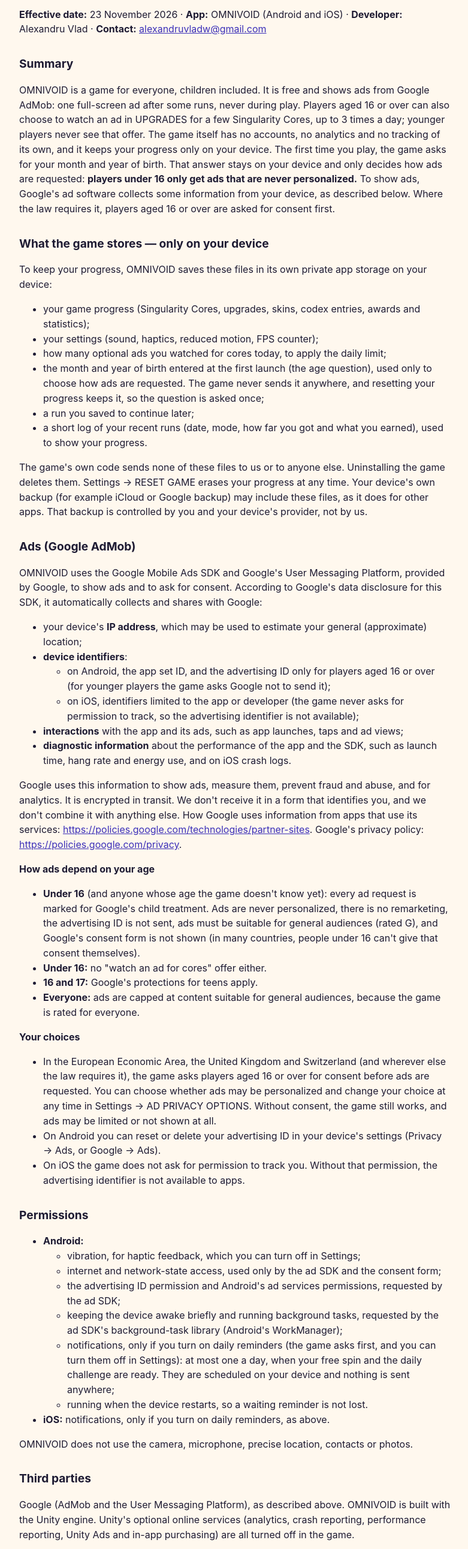
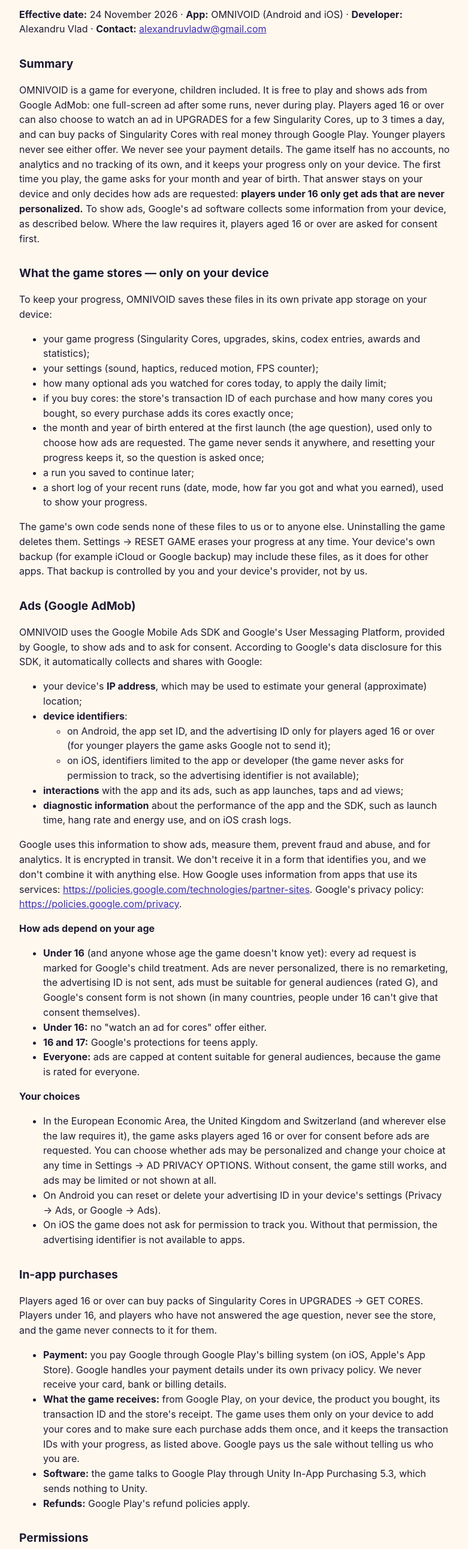
Before and after one commit to VladAlex98/VladAlex98.github.io, a plain HTML site: page privacy-policy.html in a window 1280 px wide. Shown: the part 80-2663 px from the top of the page at 60% size, without its empty margins (248-1029 px from the left). Drawn offline with Linux system fonts and the light colour scheme.

Commit message:
Privacy policy: in-app purchases of Singularity Cores for players 16 and over (24 November 2026)
Co-Authored-By: Claude Opus 5.5 <noreply@anthropic.com>

```diff
--- a/privacy-policy.html
+++ b/privacy-policy.html
@@ -9,12 +9,12 @@ code{background:#f0e6d6;padding:0 .3em;border-radius:3px}a{color:#3b2fb8}
 @media (prefers-color-scheme:dark){body{color:#f2eee6;background:#15122f}code{background:#2a2550}a{color:#9fd8ff}}
 </style></head><body>
 <h1>OMNIVOID — Privacy Policy</h1>
-<p><strong>Effective date:</strong> 23 November 2026 · <strong>App:</strong> OMNIVOID (Android and iOS) · <strong>Developer:</strong> Alexandru Vlad · <strong>Contact:</strong> <a href="mailto:alexandruvladw@gmail.com">alexandruvladw@gmail.com</a></p>
+<p><strong>Effective date:</strong> 24 November 2026 · <strong>App:</strong> OMNIVOID (Android and iOS) · <strong>Developer:</strong> Alexandru Vlad · <strong>Contact:</strong> <a href="mailto:alexandruvladw@gmail.com">alexandruvladw@gmail.com</a></p>
 <h2>Summary</h2>
-<p>OMNIVOID is a game for everyone, children included. It is free and shows ads from Google AdMob: one full-screen ad after some runs, never during play. Players aged 16 or over can also choose to watch an ad in UPGRADES for a few Singularity Cores, up to 3 times a day; younger players never see that offer. The game itself has no accounts, no analytics and no tracking of its own, and it keeps your progress only on your device. The first time you play, the game asks for your month and year of birth. That answer stays on your device and only decides how ads are requested: <strong>players under 16 only get ads that are never personalized.</strong> To show ads, Google's ad software collects some information from your device, as described below. Where the law requires it, players aged 16 or over are asked for consent first.</p>
+<p>OMNIVOID is a game for everyone, children included. It is free to play and shows ads from Google AdMob: one full-screen ad after some runs, never during play. Players aged 16 or over can also choose to watch an ad in UPGRADES for a few Singularity Cores, up to 3 times a day, and can buy packs of Singularity Cores with real money through Google Play. Younger players never see either offer. We never see your payment details. The game itself has no accounts, no analytics and no tracking of its own, and it keeps your progress only on your device. The first time you play, the game asks for your month and year of birth. That answer stays on your device and only decides how ads are requested: <strong>players under 16 only get ads that are never personalized.</strong> To show ads, Google's ad software collects some information from your device, as described below. Where the law requires it, players aged 16 or over are asked for consent first.</p>
 <h2>What the game stores — only on your device</h2>
 <p>To keep your progress, OMNIVOID saves these files in its own private app storage on your device:</p>
-<ul><li>your game progress (Singularity Cores, upgrades, skins, codex entries, awards and statistics);</li><li>your settings (sound, haptics, reduced motion, FPS counter);</li><li>how many optional ads you watched for cores today, to apply the daily limit;</li><li>the month and year of birth entered at the first launch (the age question), used only to choose how ads are requested. The game never sends it anywhere, and resetting your progress keeps it, so the question is asked once;</li><li>a run you saved to continue later;</li><li>a short log of your recent runs (date, mode, how far you got and what you earned), used to show your progress.</li></ul>
+<ul><li>your game progress (Singularity Cores, upgrades, skins, codex entries, awards and statistics);</li><li>your settings (sound, haptics, reduced motion, FPS counter);</li><li>how many optional ads you watched for cores today, to apply the daily limit;</li><li>if you buy cores: the store's transaction ID of each purchase and how many cores you bought, so every purchase adds its cores exactly once;</li><li>the month and year of birth entered at the first launch (the age question), used only to choose how ads are requested. The game never sends it anywhere, and resetting your progress keeps it, so the question is asked once;</li><li>a run you saved to continue later;</li><li>a short log of your recent runs (date, mode, how far you got and what you earned), used to show your progress.</li></ul>
 <p>The game's own code sends none of these files to us or to anyone else. Uninstalling the game deletes them. Settings → RESET GAME erases your progress at any time. Your device's own backup (for example iCloud or Google backup) may include these files, as it does for other apps. That backup is controlled by you and your device's provider, not by us.</p>
 <h2>Ads (Google AdMob)</h2>
 <p>OMNIVOID uses the Google Mobile Ads SDK and Google's User Messaging Platform, provided by Google, to show ads and to ask for consent. According to Google's data disclosure for this SDK, it automatically collects and shares with Google:</p>
@@ -24,13 +24,17 @@ code{background:#f0e6d6;padding:0 .3em;border-radius:3px}a{color:#3b2fb8}
 <ul><li><strong>Under 16</strong> (and anyone whose age the game doesn't know yet): every ad request is marked for Google's child treatment. Ads are never personalized, there is no remarketing, the advertising ID is not sent, ads must be suitable for general audiences (rated G), and Google's consent form is not shown (in many countries, people under 16 can't give that consent themselves).</li><li><strong>Under 16:</strong> no "watch an ad for cores" offer either.</li><li><strong>16 and 17:</strong> Google's protections for teens apply.</li><li><strong>Everyone:</strong> ads are capped at content suitable for general audiences, because the game is rated for everyone.</li></ul>
 <p><strong>Your choices</strong></p>
 <ul><li>In the European Economic Area, the United Kingdom and Switzerland (and wherever else the law requires it), the game asks players aged 16 or over for consent before ads are requested. You can choose whether ads may be personalized and change your choice at any time in Settings → AD PRIVACY OPTIONS. Without consent, the game still works, and ads may be limited or not shown at all.</li><li>On Android you can reset or delete your advertising ID in your device's settings (Privacy → Ads, or Google → Ads).</li><li>On iOS the game does not ask for permission to track you. Without that permission, the advertising identifier is not available to apps.</li></ul>
+<h2>In-app purchases</h2>
+<p>Players aged 16 or over can buy packs of Singularity Cores in UPGRADES → GET CORES. Players under 16, and players who have not answered the age question, never see the store, and the game never connects to it for them.</p>
+<ul><li><strong>Payment:</strong> you pay Google through Google Play's billing system (on iOS, Apple's App Store). Google handles your payment details under its own privacy policy. We never receive your card, bank or billing details.</li><li><strong>What the game receives:</strong> from Google Play, on your device, the product you bought, its transaction ID and the store's receipt. The game uses them only on your device to add your cores and to make sure each purchase adds them once, and it keeps the transaction IDs with your progress, as listed above. Google pays us the sale without telling us who you are.</li><li><strong>Software:</strong> the game talks to Google Play through Unity In-App Purchasing 5.3, which sends nothing to Unity.</li><li><strong>Refunds:</strong> Google Play's refund policies apply.</li></ul>
 <h2>Permissions</h2>
-<ul><li><strong>Android:</strong><ul><li>vibration, for haptic feedback, which you can turn off in Settings;</li><li>internet and network-state access, used only by the ad SDK and the consent form;</li><li>the advertising ID permission and Android's ad services permissions, requested by the ad SDK;</li><li>keeping the device awake briefly and running background tasks, requested by the ad SDK's background-task library (Android's WorkManager);</li><li>notifications, only if you turn on daily reminders (the game asks first, and you can turn them off in Settings): at most one a day, when your free spin and the daily challenge are ready. They are scheduled on your device and nothing is sent anywhere;</li><li>running when the device restarts, so a waiting reminder is not lost.</li></ul></li><li><strong>iOS:</strong> notifications, only if you turn on daily reminders, as above.</li></ul>
+<ul><li><strong>Android:</strong><ul><li>vibration, for haptic feedback, which you can turn off in Settings;</li><li>internet and network-state access, used only by the ad SDK and the consent form;</li><li>the advertising ID permission and Android's ad services permissions, requested by the ad SDK;</li><li>keeping the device awake briefly and running background tasks, requested by the ad SDK's background-task library (Android's WorkManager);</li><li>notifications, only if you turn on daily reminders (the game asks first, and you can turn them off in Settings): at most one a day, when your free spin and the daily challenge are ready. They are scheduled on your device and nothing is sent anywhere;</li><li>running when the device restarts, so a waiting reminder is not lost;</li><li>Google Play billing, used only when a player aged 16 or over buys a core pack.</li></ul></li><li><strong>iOS:</strong> notifications, only if you turn on daily reminders, as above.</li></ul>
 <p>OMNIVOID does not use the camera, microphone, precise location, contacts or photos.</p>
 <h2>Third parties</h2>
-<p>Google (AdMob and the User Messaging Platform), as described above. OMNIVOID is built with the Unity engine. Unity's optional online services (analytics, crash reporting, performance reporting, Unity Ads and in-app purchasing) are all turned off in the game.</p>
+<p>Google (AdMob, the User Messaging Platform and Google Play's billing for purchases), as described above. OMNIVOID is built with the Unity engine. Unity's optional online services (analytics, crash reporting, performance reporting and Unity Ads) are all turned off in the game. Unity In-App Purchasing is used only on your device, to talk to Google Play's billing, and sends no data to Unity.</p>
 <h2>Children</h2>
 <p>OMNIVOID is made for a general audience that includes children, and it follows Google Play's Families policy. The game's own code collects no personal information from anyone, including children: the age question's answer never leaves the device. Ads come only from Google AdMob, which is self-certified for Google Play's Families program. For players under 16, every ad request uses Google's child treatment, as described above. Google's ad software still collects the technical information listed above (IP address, app set ID, interactions and diagnostics) to show ads, measure them and prevent fraud.</p>
+<p>Players under 16 never see the store and cannot buy anything in the game.</p>
 <p>Parents and guardians can contact us with any question about children's privacy at the address below.</p>
 <h2>Changes</h2>
 <p>If this policy ever changes, the new version will be published at the same address with a new effective date.</p>
```
